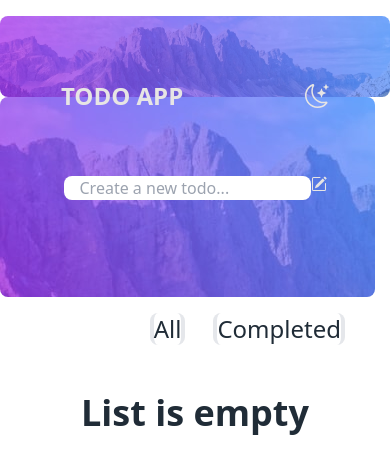
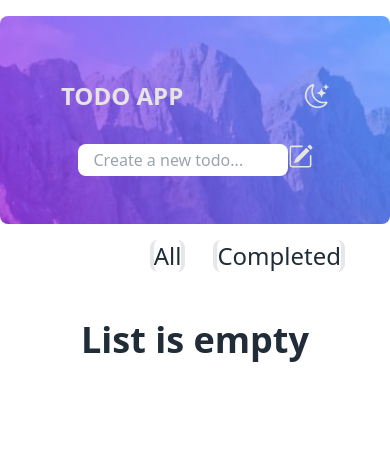
Before and after one commit to jyotirmoy-sinhababu/Daily-notes, a React (Vite) app: page / in a window 390 px wide. Shown: the top 474 px of the page. Built offline with nearby package versions, Linux system fonts and the light colour scheme.

Commit message:
mobile style added

```diff
--- a/src/components/inputForm/InputForm.tsx
+++ b/src/components/inputForm/InputForm.tsx
@@ -33,12 +33,12 @@ const InputForm = () => {
         e.preventDefault();
         handleTodo();
       }}
-      className='flex justify-center'
+      className='flex justify-center align-middle'
     >
       <input
         type='text'
         name='dailyTodo'
-        className='lg:w-[580px] md:w-[400px] md:h-10 lg:h-12 rounded-lg pl-4'
+        className='lg:w-[580px] md:w-[450px] md:h-10 lg:h-12 rounded-lg pl-4 h-8 w-[210px] '
         placeholder='Create a new todo...'
         onChange={(e) => {
           setInputData({ ...inputData, [e.target.name]: e.target.value });
@@ -46,7 +46,7 @@ const InputForm = () => {
       />
       <button
         type='submit'
-        className='flex text-stone-200 lg:text-5xl md:text-4xl'
+        className='flex text-stone-200 lg:text-5xl md:text-4xl text-[25px]'
       >
         <BsPencilSquare />
       </button>
--- a/src/components/nav/Nav.tsx
+++ b/src/components/nav/Nav.tsx
@@ -20,31 +20,31 @@ const Nav = () => {
 
   return (
     <div className='relative'>
-      <div className='sm:hidden lg:block'>
+      <div className='hidden  md:block'>
         {!theme ? (
           <img
-            className='rounded-lg sm:hidden lg:block'
+            className='rounded-lg hidden md:block md:shrink-0'
             src={desktopLight}
             alt='dark theme'
           />
         ) : (
           <img
-            className='rounded-lg sm:hidden lg:block'
+            className='rounded-lg hidden md:block md:shrink-0'
             src={desktopDark}
             alt='dark theme'
           />
         )}
       </div>
-      <div className='lg:hidden sm:block'>
+      <div className='md:hidden block'>
         {!theme ? (
           <img
-            className='rounded-lg lg:hidden sm:block'
+            className='rounded-lg w-[400px] md:hidden block'
             src={mobileLight}
             alt='dark theme'
           />
         ) : (
           <img
-            className='rounded-lg lg:hidden sm:block'
+            className='rounded-lg w-[400px] md:hidden block'
             src={mobileDark}
             alt='dark theme'
           />
@@ -62,7 +62,7 @@ const Nav = () => {
           {!theme ? <BsMoonStars /> : <BsSun />}
         </button>
       </div>
-      <div className='absolute w-full top-40'>
+      <div className='absolute w-full lg:top-40  top-32'>
         <InputForm />
       </div>
     </div>
```
